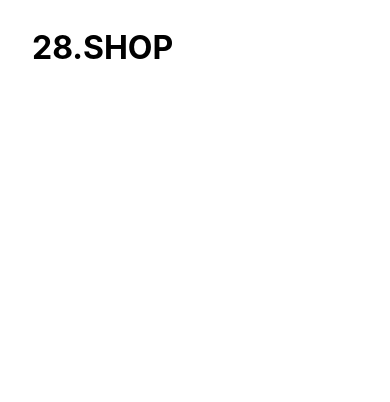
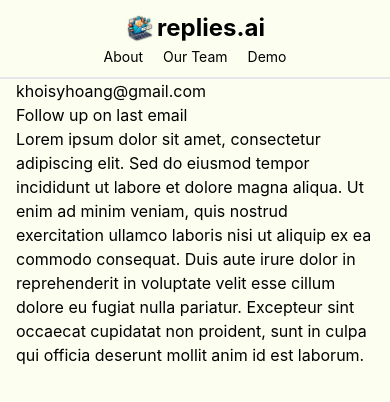
Before and after one commit to khoisyhoang/AutoEmailReplier, a React (Create React App) app: page / in a window 390 px wide. Shown: the top 402 px of the page. Built offline with nearby package versions, Linux system fonts and the light colour scheme.

Commit message:
Header responsive done

```diff
--- a/src/App.css
+++ b/src/App.css
@@ -1,3 +1,7 @@
 @tailwind base;
 @tailwind components;
 @tailwind utilities;
+
+body {
+  background-color: #FCFEEF;
+}
--- a/src/App.js
+++ b/src/App.js
@@ -1,10 +1,15 @@
 import logo from "./logo.svg";
 import "./App.css";
 import Header from "./components/header";
+import Mail from "./components/Mail";
 
 function App() {
   return (
-    <Header/>
+    <>
+      <Header/>
+      <Mail />
+    </>
+
   );
 }
 
--- /dev/null
+++ b/src/components/Mail.js
@@ -0,0 +1,24 @@
+const Mail = () => {
+
+    return (
+        <>
+        <div className="mail">
+            <div className="container mx-auto px-[16px]">
+                <div className="mail__sender ">
+                    khoisyhoang@gmail.com
+                </div>
+                <div className="mail__subject">
+                    Follow up on last email
+                </div>
+                <div className="mail__content">
+
+                    Lorem ipsum dolor sit amet, consectetur adipiscing elit. Sed do eiusmod tempor incididunt ut labore et dolore magna aliqua. Ut enim ad minim veniam, quis nostrud exercitation ullamco laboris nisi ut aliquip ex ea commodo consequat. Duis aute irure dolor in reprehenderit in voluptate velit esse cillum dolore eu fugiat nulla pariatur. Excepteur sint occaecat cupidatat non proident, sunt in culpa qui officia deserunt mollit anim id est laborum.
+
+                </div>
+
+            </div>
+        </div>
+        </>
+    )
+}
+export default Mail;
--- a/src/components/header.js
+++ b/src/components/header.js
@@ -1,23 +1,29 @@
+import mainIcon from "../images/mainicon.png";
 const Header = () => {
 
     return (
-        <header class="header my-[24px]">
-            <div class="container mx-auto px-[16px]">
-                <div class="inner-wrap flex justify-between items-center gap-[40px]">
-                    <div class="inner-brand flex justify-between items-center gap-[16px]"><i class="fa-solid fa-bars text-[24px]  md:hidden"></i>
-                        <div class="inner-logo text-main text-[32px] font-[700]">28.SHOP</div>
+        <>
+        <header className="header bg-[#FCFEEF] border-b-2 ">
+            <div className="container mx-auto px-[16px]">
+
+                <div className="inner-wrap sm:flex justify-between items-center gap-[40px]  sm:py-[28px] py-[10px] ">
+
+                    <div className="inner-brand flex sm:justify-between justify-center items-center sm:gap-[16px] gap-[2px] ">
+                        <div className="md:h-[50px] h-[30px]">
+                            <img className="w-full h-full bg-transparent" src={mainIcon} alt="main-logo" />
+                        </div>
+                        <div className="inner-logo text-main lg:text-[46px] md:text-[35px] text-[24px] font-[700]">replies.ai</div>
                     </div>
-                    <ul class="inner-menu md:flex hidden justify-between gap-[24px] font-[400]">
-                        <li class="inner-menu-item">Giới Thiệu</li>
-                        <li class="inner-menu-item">Sản Phẩm</li>
-                        <li class="inner-menu-item">Bài Viết</li>
-                        <li class="inner-menu-item">Liên Hệ</li>
+                    <ul className="inner-menu flex sm:justify-between justify-center md:gap-[35px] gap-[20px] font-[400] lg:text-[25px] md:text-[20px] text-[14px]">
+                        <li className="inner-menu-item"><a href="">About</a></li>
+                        <li className="inner-menu-item"><a href="">Our Team</a></li>
+                        <li className="inner-menu-item"><a href="">Demo</a></li>
                     </ul>
-                    <form class="inner-search hidden lg:flex items-center m-[0px] gap-[12px] flex-1 bg-[#F0F0F0] py-[12px] px-[16px] rounded-[62px] "><i class="fa-solid fa-magnifying-glass text-[#00000066]"></i><input class=" bg-transparent focus:outline-none " type="text" placeholder="Tìm kiếm sản phẩm..." /></form>
-                    <div class="inner-icon flex gap-[14px] text-[20px]"><i class="fa-solid fa-magnifying-glass md:hidden"></i><i class="fa-solid fa-cart-shopping"></i><i class="fa-regular fa-user"></i></div>
+
                 </div>
             </div>
         </header>
+        </>
     )
 }
 export default Header;
--- a/src/index.css
+++ b/src/index.css
@@ -6,6 +6,7 @@
     sans-serif;
   -webkit-font-smoothing: antialiased;
   -moz-osx-font-smoothing: grayscale;
+  background-color: #FCFEEF;
 }
 
 code {
--- a/tailwind.config.js
+++ b/tailwind.config.js
@@ -5,6 +5,13 @@
   ],
   theme: {
     extend: {},
+    screens: {
+        'sm': '576px',
+        'md': '768px',
+        'lg': '992px',
+        'xl': '1272px',
+        '2xl': '1272px',
+      }
   },
   plugins: [],
 }
```
Also changed, not shown: src/images/mainicon.png (added).
